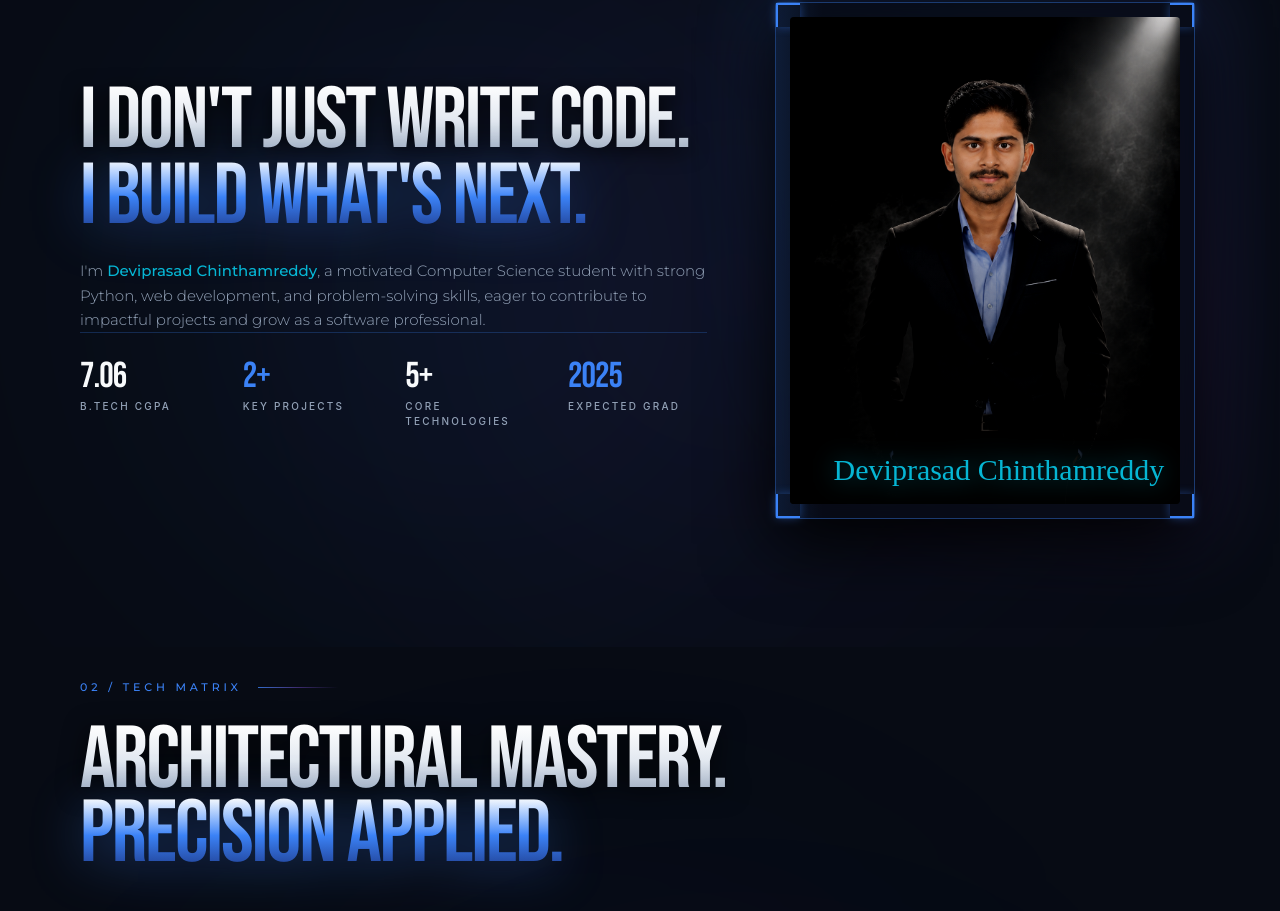
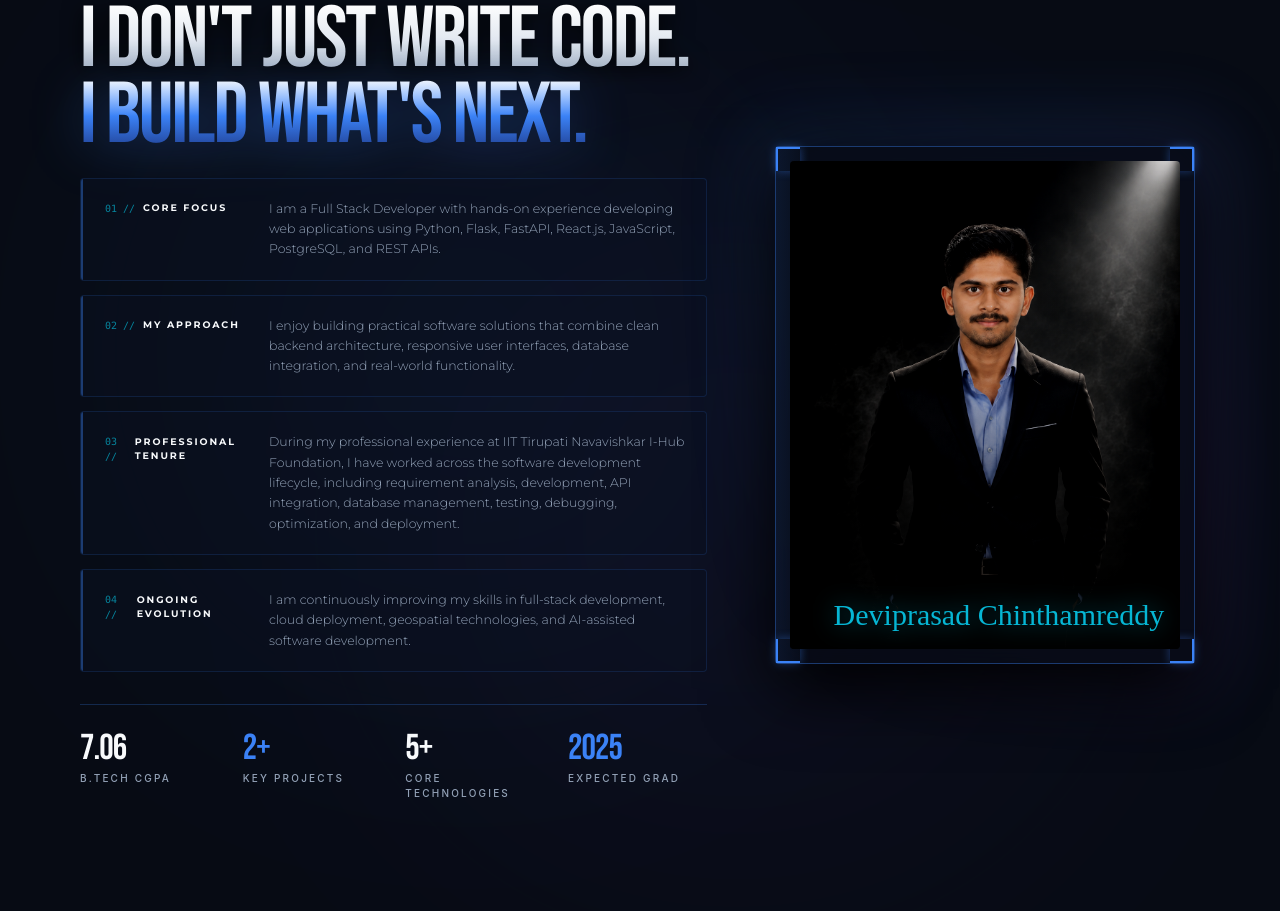
Before and after one commit to Deviprasad101/Portfolio, a React (Vite) app: page / in a window 1280 px wide. Shown: the part 983-1894 px from the top of the page. Built offline with nearby package versions, Linux system fonts and the light colour scheme; a web font is replaced by a local one.

Commit message:
feat: upgrade about section to use professional summary cards

```diff
--- a/src/components/AboutSection.tsx
+++ b/src/components/AboutSection.tsx
@@ -128,15 +128,53 @@ export const AboutSection: React.FC = () => {
               </h2>
             </motion.div>
 
-            {/* Concise Bio Paragraph */}
+            {/* 4 Professional Summary Cards */}
             <motion.div
               variants={fadeUpVariants}
-              className="text-sm sm:text-[15px] font-light text-[#94A3B8] leading-relaxed max-w-2xl space-y-6"
-              style={{ fontFamily: "'Montserrat', sans-serif" }}
+              className="flex flex-col gap-3.5 mb-8 max-w-3xl"
             >
-              <p>
-                I'm <span className="text-[#06B6D4] font-medium">Deviprasad Chinthamreddy</span>, a motivated Computer Science student with strong Python, web development, and problem-solving skills, eager to contribute to impactful projects and grow as a software professional.
-              </p>
+              {[
+                {
+                  id: "01",
+                  title: "CORE FOCUS",
+                  text: "I am a Full Stack Developer with hands-on experience developing web applications using Python, Flask, FastAPI, React.js, JavaScript, PostgreSQL, and REST APIs."
+                },
+                {
+                  id: "02",
+                  title: "MY APPROACH",
+                  text: "I enjoy building practical software solutions that combine clean backend architecture, responsive user interfaces, database integration, and real-world functionality."
+                },
+                {
+                  id: "03",
+                  title: "PROFESSIONAL TENURE",
+                  text: "During my professional experience at IIT Tirupati Navavishkar I-Hub Foundation, I have worked across the software development lifecycle, including requirement analysis, development, API integration, database management, testing, debugging, optimization, and deployment."
+                },
+                {
+                  id: "04",
+                  title: "ONGOING EVOLUTION",
+                  text: "I am continuously improving my skills in full-stack development, cloud deployment, geospatial technologies, and AI-assisted software development."
+                }
+              ].map((card, idx) => (
+                <div
+                  key={idx}
+                  className="relative p-5 pl-6 rounded-sm border border-[#3B82F6]/15 bg-[#0B1120]/50 backdrop-blur-md hover:border-[#06B6D4]/40 hover:bg-[#3B82F6]/5 transition-all duration-300 group overflow-hidden"
+                >
+                  {/* Left accent line */}
+                  <div className="absolute top-0 left-0 w-[2px] h-full bg-[#3B82F6]/40 group-hover:bg-[#06B6D4] group-hover:shadow-[0_0_12px_rgba(6,182,212,0.6)] transition-all duration-300" />
+
+                  <div className="flex flex-col sm:flex-row sm:items-start gap-2 sm:gap-5">
+                    <div className="flex items-center gap-2 sm:w-36 shrink-0 mt-0.5">
+                      <span className="text-[10px] font-mono text-[#06B6D4] opacity-70 group-hover:opacity-100 transition-opacity">{card.id} //</span>
+                      <h3 className="text-[9.5px] font-bold tracking-[0.2em] text-[#F8FAFC] group-hover:text-[#3B82F6] transition-colors uppercase" style={{ fontFamily: "'Montserrat', sans-serif" }}>
+                        {card.title}
+                      </h3>
+                    </div>
+                    <p className="text-[12.5px] text-[#94A3B8] font-light leading-relaxed group-hover:text-[#F8FAFC] transition-colors" style={{ fontFamily: "'Montserrat', sans-serif" }}>
+                      {card.text}
+                    </p>
+                  </div>
+                </div>
+              ))}
             </motion.div>
 
             {/* Concise 4-Item Achievement Metrics Grid */}
```
